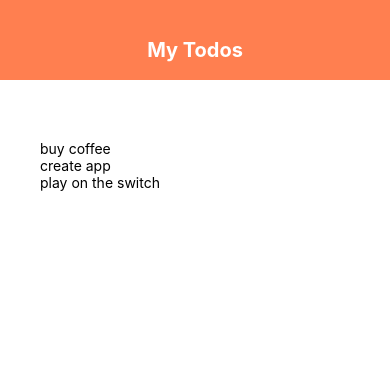
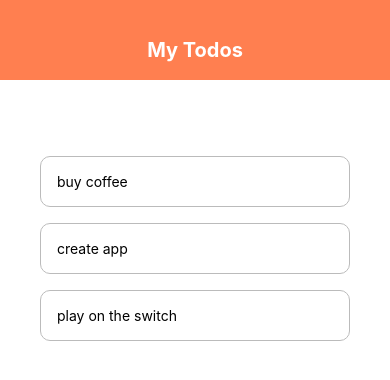
Before and after one commit to TylerAycock/react-native-todo, a React Native app: screen / in a window 390 px wide. Shown: the top 380 px of the page. Built offline with nearby package versions, Linux system fonts and the light colour scheme.

Commit message:
added list filter feature

```diff
--- a/App.js
+++ b/App.js
@@ -2,6 +2,7 @@ import { StatusBar } from 'expo-status-bar';
 import { StyleSheet, Text, View, FlatList } from 'react-native';
 import { useState } from 'react';
 import Header from './components/Header';
+import TodoItem from './components/TodoItem';
 
 export default function App() {
 
@@ -10,9 +11,18 @@ export default function App() {
     { text: 'create app', id: 2 },
     { text: 'play on the switch', id: 3 }
   ])
+
+  const pressHandler = (id) => {
+    // console.log(id)
+    setTodos((prevTodos) => {
+      return prevTodos.filter(item => item.id !== id)
+    })
+  }
+
+
   return (
     <View style={styles.container}>
-      <Header/>
+      <Header />
       <View style={styles.content} >
         {/* to-do form */}
         <View>
@@ -21,8 +31,8 @@ export default function App() {
             <FlatList
               keyExtractor={item => item.id}
               data={todos}
-              renderItem={({item}) => {
-                return <Text>{item.text}</Text>
+              renderItem={({ item }) => {
+                return <TodoItem item={item} pressHandler={pressHandler} />
               }}
             />
           </View>
--- /dev/null
+++ b/components/TodoItem.js
@@ -0,0 +1,22 @@
+import { View, StyleSheet, Text, TouchableOpacity } from 'react-native';
+
+export default function TodoItem({ item, pressHandler }) {
+
+    return (
+        <TouchableOpacity onPress={() => pressHandler(item.id)} >
+            <Text style={styles.item} >{item.text}</Text>
+        </TouchableOpacity>
+    )
+}
+
+
+const styles = StyleSheet.create({
+    item: {
+        padding: 16,
+        marginTop: 16,
+        borderColor: "#bbb",
+        borderWidth: 1,
+        borderStyle: "solid",
+        borderRadius: 10,
+    }
+})
```
